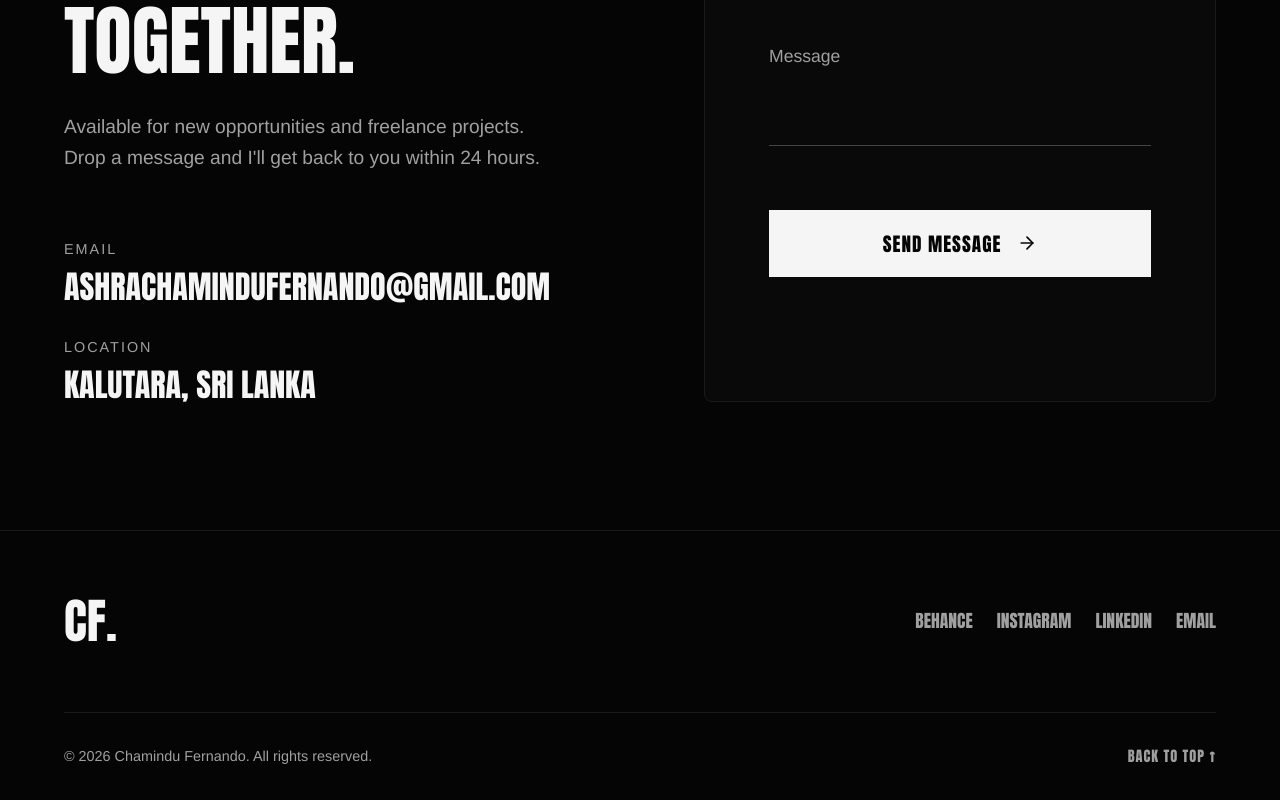
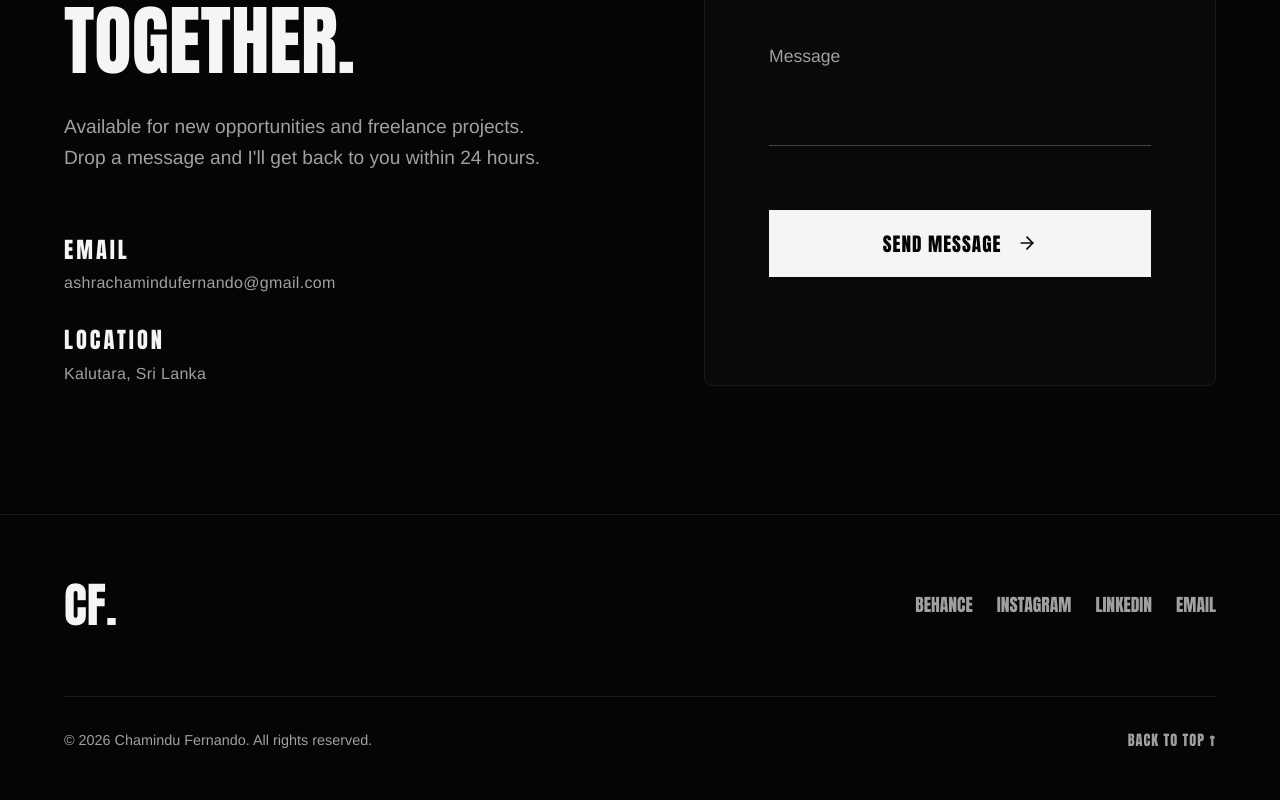
Before and after one commit to chamindufernando2002-lang/chamindu-fernando, a Next.js app: page / in a window 1280 px wide. Shown: the part 3671-4471 px from the top of the page. Built offline with nearby package versions, Linux system fonts and the light colour scheme; a web font is replaced by a local one.

Commit message:
changed the font

```diff
--- a/src/components/Sections/Contact/Contact.css
+++ b/src/components/Sections/Contact/Contact.css
@@ -51,15 +51,17 @@
 }
 
 .detail-label {
-  font-size: 0.9rem;
+  font-size: 1.4rem;
   text-transform: uppercase;
-  letter-spacing: 2px;
-  color: var(--text-secondary);
+  letter-spacing: 3px;
+  color: var(--text-primary);
 }
 
 .detail-value {
-  font-size: 2rem;
-  color: var(--text-primary);
+  font-family: Helvetica, Arial, sans-serif;
+  font-size: 1rem;
+  color: var(--text-secondary);
+  letter-spacing: 0.02em;
   transition: color var(--transition-fast);
 }
 
--- a/src/components/Sections/Contact/Contact.jsx
+++ b/src/components/Sections/Contact/Contact.jsx
@@ -50,12 +50,12 @@ const Contact = () => {
 
           <div className="contact-details">
             <div className="contact-detail-item">
-              <span className="detail-label">Email</span>
-              <a href="mailto:ashrachamindufernando@gmail.com" className="heading-font detail-value cursor-hover">ashrachamindufernando@gmail.com</a>
+              <span className="heading-font detail-label">Email</span>
+              <a href="mailto:ashrachamindufernando@gmail.com" className="detail-value cursor-hover">ashrachamindufernando@gmail.com</a>
             </div>
             <div className="contact-detail-item">
-              <span className="detail-label">Location</span>
-              <span className="heading-font detail-value">Kalutara, Sri Lanka</span>
+              <span className="heading-font detail-label">Location</span>
+              <span className="detail-value">Kalutara, Sri Lanka</span>
             </div>
           </div>
         </motion.div>
```
